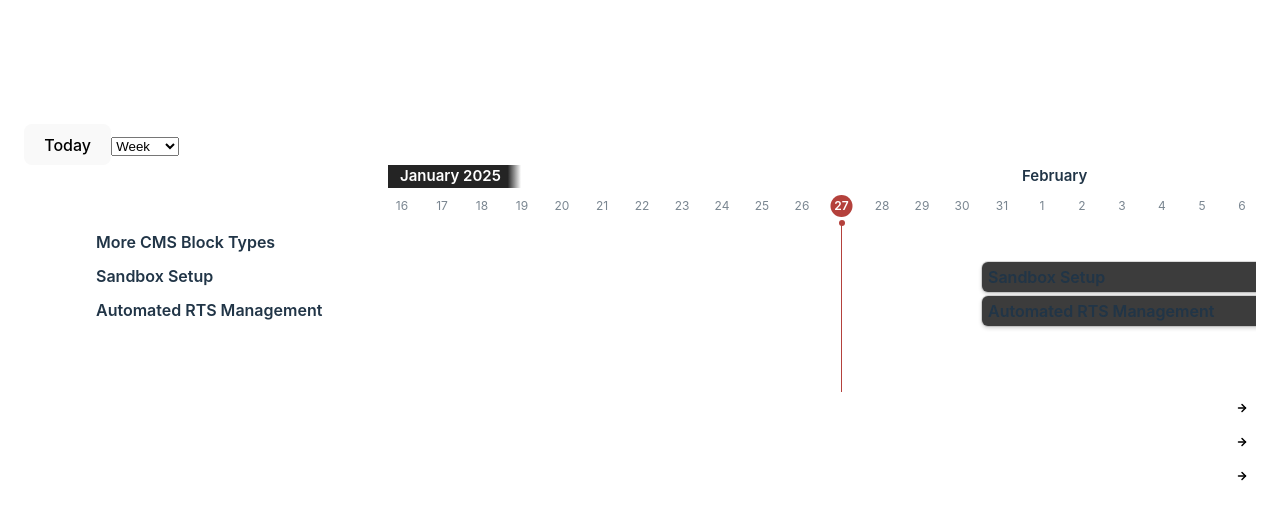
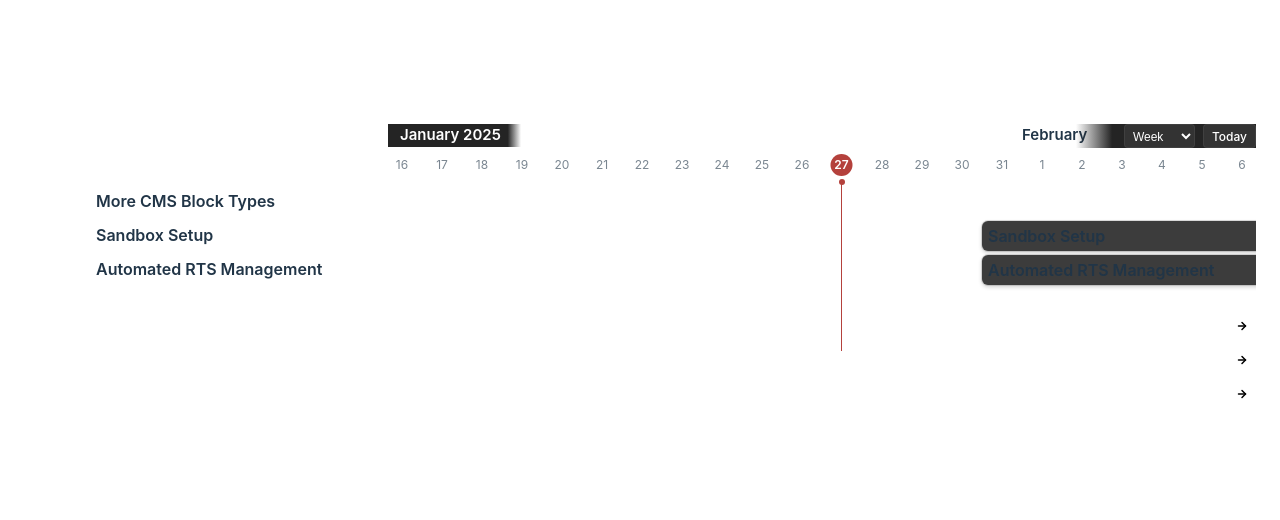
Before and after one commit to PodaApp/react-gantt, a React (Vite) app in the folder examples/app/: page / in a window 1280 px wide. Shown: the top 520 px of the page. Built offline with nearby package versions, Linux system fonts and the light colour scheme.

Commit message:
feat: Add HeaderActions component for zoom and today functionality in Gantt header

```diff
--- a/examples/app/src/Gantt.tsx
+++ b/examples/app/src/Gantt.tsx
@@ -1,6 +1,5 @@
 import { useLayoutEffect, useRef } from "react";
 
-import { GanttActions } from "./components/GanttActions";
 import { Header } from "./components/Header";
 import { TasksTimeline } from "./components/TasksTimeline";
 import { TasksTimelineNewTask } from "./components/TasksTimelineNewTask";
@@ -28,8 +27,6 @@ function Gantt() {
 	}, [elTimeline, ganttCurrentOffset, ganttDateCentered]);
 
 	return (
-		<>
-			<GanttActions containerRef={elTimeline} />
 		<div className="gantt">
 			{taskTableOpen && (
 				<div className="gantt__tasksTable">
@@ -48,7 +45,6 @@ function Gantt() {
 				</div>
 			</div>
 		</div>
-		</>
 	);
 }
 
--- a/examples/app/src/components/Header.tsx
+++ b/examples/app/src/components/Header.tsx
@@ -8,6 +8,7 @@ import { useTimelineConfig } from "../hooks/useTimelineConfig";
 import { useTrackCurrentMonth } from "../hooks/useTrackCurrentMonth";
 import { useGanttStore } from "../store/ganttStore";
 import "./Header.css";
+import { HeaderActions } from "./HeaderActions";
 import { HeaderRange } from "./HeaderRange";
 import { HeaderSticky } from "./HeaderSticky";
 
@@ -30,6 +31,7 @@ export const Header = ({ containerRef }: Props) => {
 	return (
 		<>
 			<HeaderSticky />
+			<HeaderActions containerRef={containerRef} />
 			<div className="header" style={timelineStyles} ref={containerRef}>
 				<HeaderRange />
 				{calendar.map((month, index) => {
--- /dev/null
+++ b/examples/app/src/components/HeaderActions.css
@@ -0,0 +1,29 @@
+.headerActions {
+	position: absolute;
+	right: 0;
+	display: flex;
+	gap: 8px;
+	background: linear-gradient(90deg, transparent 0%, rgb(36, 36, 36) 20%);
+	padding-left: 48px;
+	z-index: 4;
+}
+
+.headerActions__today {
+	background-color: #333;
+	border: 1px solid #ffffff10;
+	border-radius: 4px;
+	color: #fff;
+	font-size: 12px;
+	padding: 4px 8px;
+	height: 24px;
+}
+
+.headerActions__zoom {
+	background-color: #333;
+	border: 1px solid #ffffff10;
+	border-radius: 4px;
+	color: #fff;
+	font-size: 12px;
+	padding: 4px;
+	height: 24px;
+}
--- a/examples/app/src/components/GanttActions.tsx
+++ b/examples/app/src/components/HeaderActions.tsx
@@ -1,12 +1,13 @@
 import { ChangeEvent, RefObject, useCallback } from "react";
 
 import { GanttStoreState, useGanttStore } from "../store/ganttStore";
+import "./HeaderActions.css";
 
 type Props = {
 	containerRef: RefObject<HTMLDivElement>;
 };
 
-export const GanttActions = ({ containerRef }: Props) => {
+export const HeaderActions = ({ containerRef }: Props) => {
 	const zoom = useGanttStore.use.zoom();
 	const zoomUpdate = useGanttStore.use.zoomUpdate();
 	const setCenter = useGanttStore.use.setGanttCenter();
@@ -24,15 +25,17 @@ export const GanttActions = ({ containerRef }: Props) => {
 	}, [setCenter]);
 
 	return (
-		<div>
-			<button onClick={handleToday}>Today</button>
+		<div className="headerActions">
 			{/* TODO: Build list from config */}
-			<select onChange={handleChange} value={zoom}>
+			<select className="headerActions__zoom" onChange={handleChange} value={zoom}>
 				<option value="week">Week</option>
 				<option value="month">Month</option>
 				<option value="quarter">Quarter</option>
 				<option value="year">Year</option>
 			</select>
+			<button className="headerActions__today" onClick={handleToday}>
+				Today
+			</button>
 		</div>
 	);
 };
```
Lines whose indentation alone changed are shown as unchanged.
